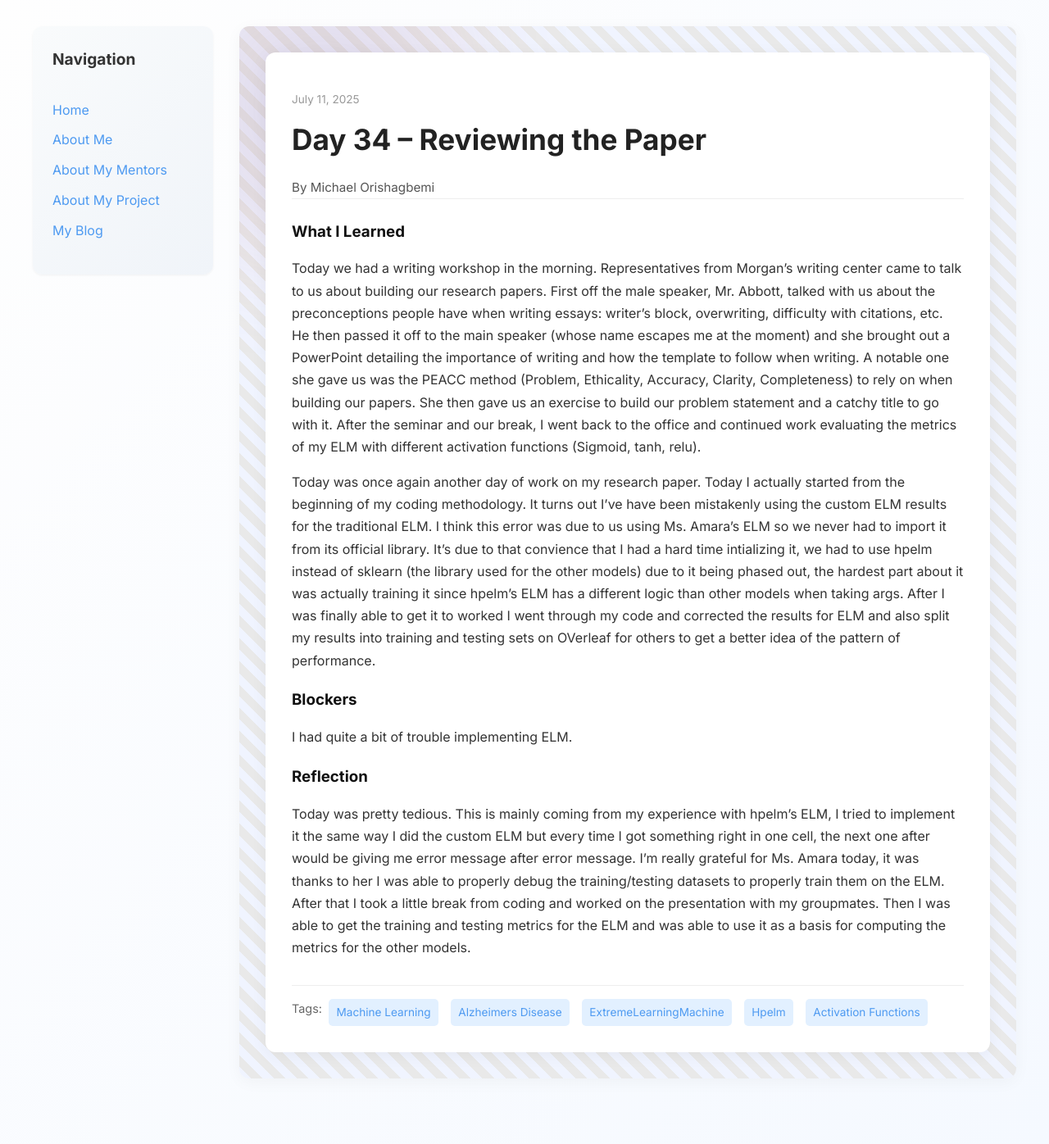
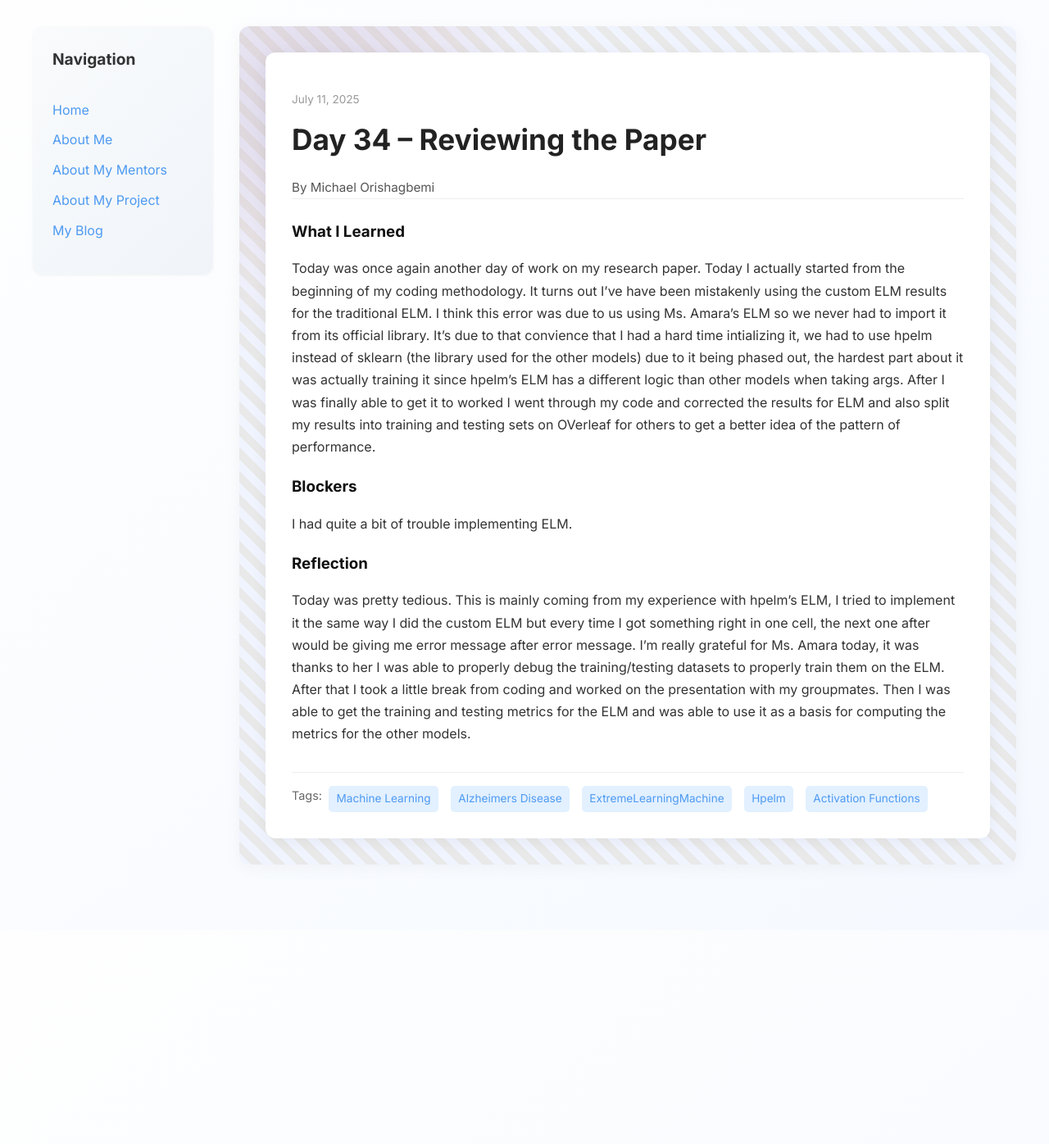
Before and after one commit to miori2/miori2.github.io, a Jekyll site: the page built from _posts/2025-07-11-day-34.md, in a window 1280 px wide. Shown: the whole page at 82% size. Built offline with Jekyll 4.4.1, drawn with Linux system fonts in a browser that asks for light colours; after the commit the page ends 1135 px from its top, so only the background shows below that.

Commit message:
Update 2025-07-11-day-34.md

```diff
--- a/_posts/2025-07-11-day-34.md
+++ b/_posts/2025-07-11-day-34.md
@@ -8,8 +8,6 @@ tags: ['Machine Learning', 'Alzheimers Disease', 'ExtremeLearningMachine', 'Hpel
 
 what_i_learned: |
 
-  Today we had a writing workshop in the morning. Representatives from Morgan's writing center came to talk to us about building our research papers. First off the male speaker, Mr. Abbott, talked with us about the preconceptions people have when writing essays: writer's block, overwriting, difficulty with citations, etc. He then passed it off to the main speaker (whose name escapes me at the moment) and she brought out a PowerPoint detailing the importance of writing and how the template to follow when writing. A notable one she gave us was the PEACC method (Problem, Ethicality, Accuracy, Clarity, Completeness) to rely on when building our papers. She then gave us an exercise to build our problem statement and a catchy title to go with it. After the seminar and our break, I went back to the office and continued work evaluating the metrics of my ELM with different activation functions (Sigmoid, tanh, relu).
-
   Today was once again another day of work on my research paper. Today I actually started from the beginning of my coding methodology. It turns out I've have been mistakenly using the custom ELM results for the traditional ELM. I think this error was due to us using Ms. Amara's ELM so we never had to import it from its official library. It's due to that convience that I had a hard time intializing it, we had to use hpelm instead of sklearn (the library used for the other models) due to it being phased out, the hardest part about it was actually training it since hpelm's ELM has a different logic than other models when taking args. After I was finally able to get it to worked I went through my code and corrected the results for ELM and also split my results into training and testing sets on OVerleaf for others to get a better idea of the pattern of performance.
 
 blockers: |
```
